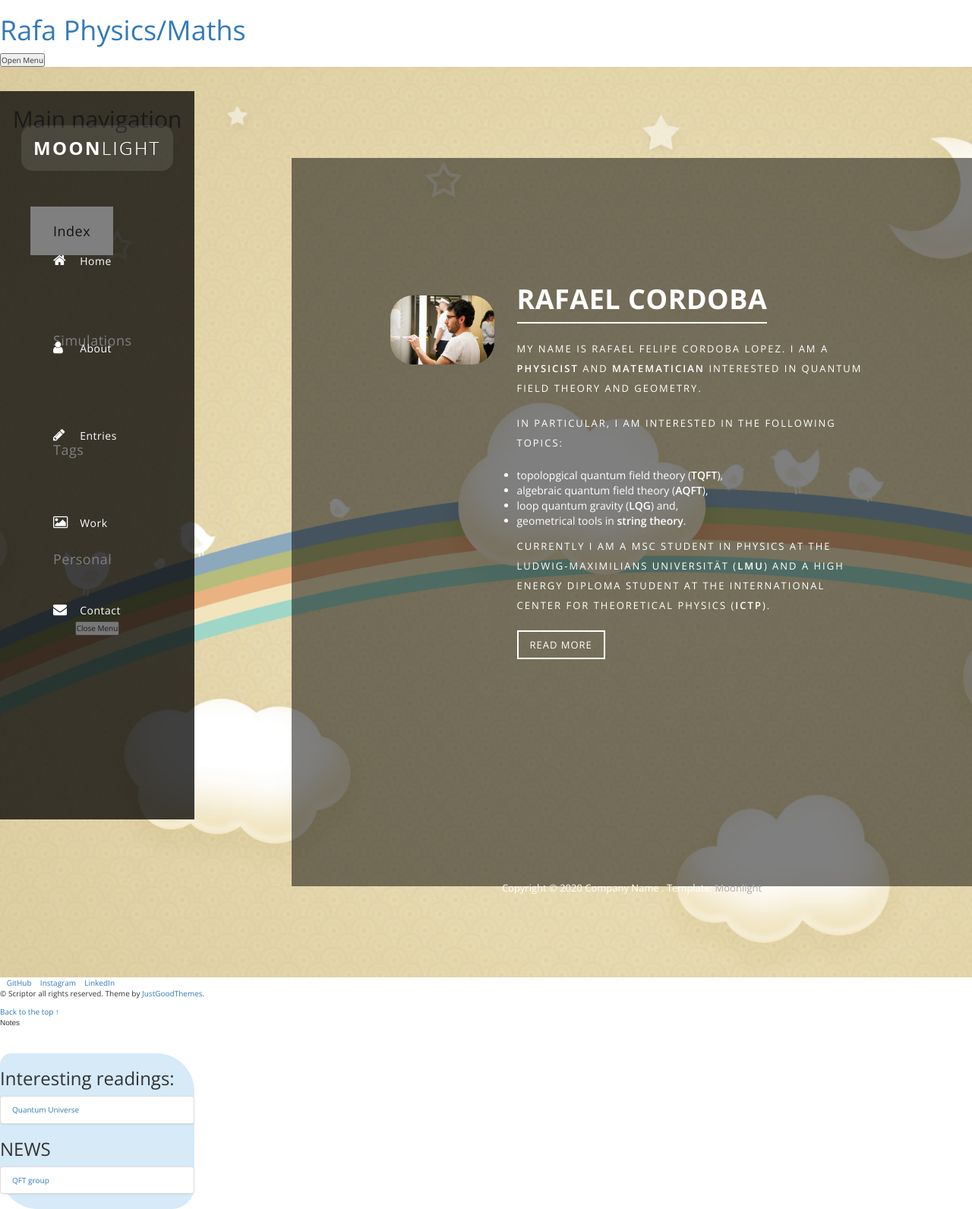
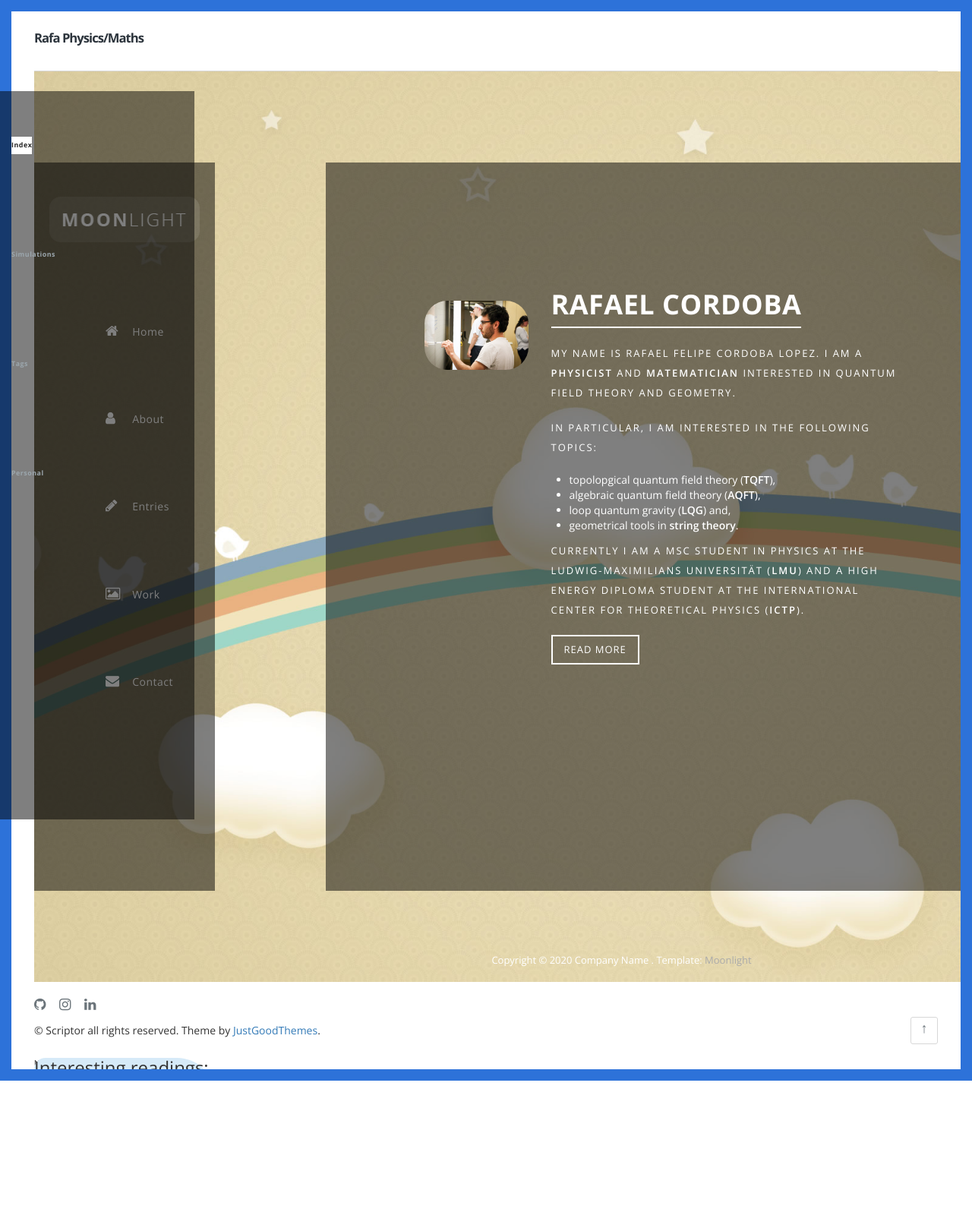
Before and after one commit to rafaf991/rafaf991.github.io, a Jekyll site: the page built from index.html, in a window 1280 px wide. Shown: the whole page at 76% size. Built offline with Jekyll 4.4.1, drawn with Linux system fonts in a browser that asks for light colours; nearby versions of some CDN libraries; the list of posts is cut into pages by our own code; after the commit the page ends 1423 px from its top, so only the background shows below that.

Commit message:
new page

```diff
--- a/_layouts/defaultinner.html
+++ b/_layouts/defaultinner.html
@@ -1,27 +1,37 @@
 <!DOCTYPE html>
 <html lang="{{ site.lang | default: 'en-US' }}">
 
- <head>
-        <meta charset="utf-8">
+
+<head>
+  <meta charset="utf-8">
+  <meta name="viewport" content="width=device-width, initial-scale=1.0">
+  <title>{% if page.title %}{{ page.title | escape }}{% else %}{{ site.title | escape }}{% endif %}</title>
+  <meta name="description" content="{{ page.description | default: site.description | strip_html | normalize_whitespace | truncate: 160 | escape }}">
+  <link rel="canonical" href="{{ page.url | replace:'index.html', '' | absolute_url }}">
+  <link rel="alternate" type="application/rss+xml" title="{{ site.title | escape }} Feed"
+    href="{{ '/feed.xml' | absolute_url }}">
+  {% if site.favicon and site.favicon != "" %}
+  <link rel="shortcut icon" href="{{ site.favicon | relative_url }}" type="image/png" />
+  {% endif %}
+  <!-- Styles -->
+  <link href="https://fonts.googleapis.com/css?family=Lato:400,400i,700,700i%7CNoto+Serif:400,400i,700,700i&display=swap" rel="stylesheet">
+  <link href="{{ '/assets/css/style.css' | relative_url }}" rel="stylesheet">
+
         <meta http-equiv="X-UA-Compatible" content="IE=edge,chrome=1">
         <title>Moonlight CSS Website Template</title>
 <!--
 Moonlight Template
 https://templatemo.com/tm-512-moonlight
 -->
-        <meta name="description" content="">
-        <meta name="viewport" content="width=device-width, initial-scale=1">
-        <link rel="apple-touch-icon" href="apple-touch-icon.png">
-
-        <link rel="stylesheet" href="css/bootstrap.min.css">
-        <link rel="stylesheet" href="css/bootstrap-theme.min.css">
-        <link rel="stylesheet" href="css/fontAwesome.css">
-        <link rel="stylesheet" href="css/light-box.css">
-        <link rel="stylesheet" href="css/templatemo-main.css">
+        <link rel="stylesheet" href=  "{{ '/css/bootstrap.min.css' | relative_url }}">
+        <link rel="stylesheet" href=  "{{ '/css/bootstrap-theme.min.css' | relative_url }}">
+        <link rel="stylesheet" href=  "{{ '/css/fontAwesome.css' | relative_url }}">
+        <link rel="stylesheet" href=  "{{ '/css/light-box.css' | relative_url }}">
+        <link rel="stylesheet" href=  "{{ '/css/templatemo-main.css' | relative_url }}">
 
         <link href="https://fonts.googleapis.com/css?family=Open+Sans:300,400,600,700,800" rel="stylesheet">
 
-        <script src="js/vendor/modernizr-2.8.3-respond-1.4.2.min.js"></script>
+        <script src="{{ '/js/vendor/modernizr-2.8.3-respond-1.4.2.min.js' | relative_url }}"></script>
     </head>
 
 <body>
--- a/index.html
+++ b/index.html
@@ -91,7 +91,7 @@
                             <p><p>
                             <h2>Other Projects</h2>
                             <p>Under construction<p>
-                          <div class="main-btn"><a href="https://rafaf991.github.io/tags.html">Read More</a></div>
+                          <a href="https://rafaf991.github.io/tags.html">Read More</a>
                       </div>
                     </div>
                     <div class="col-md-6">
```
